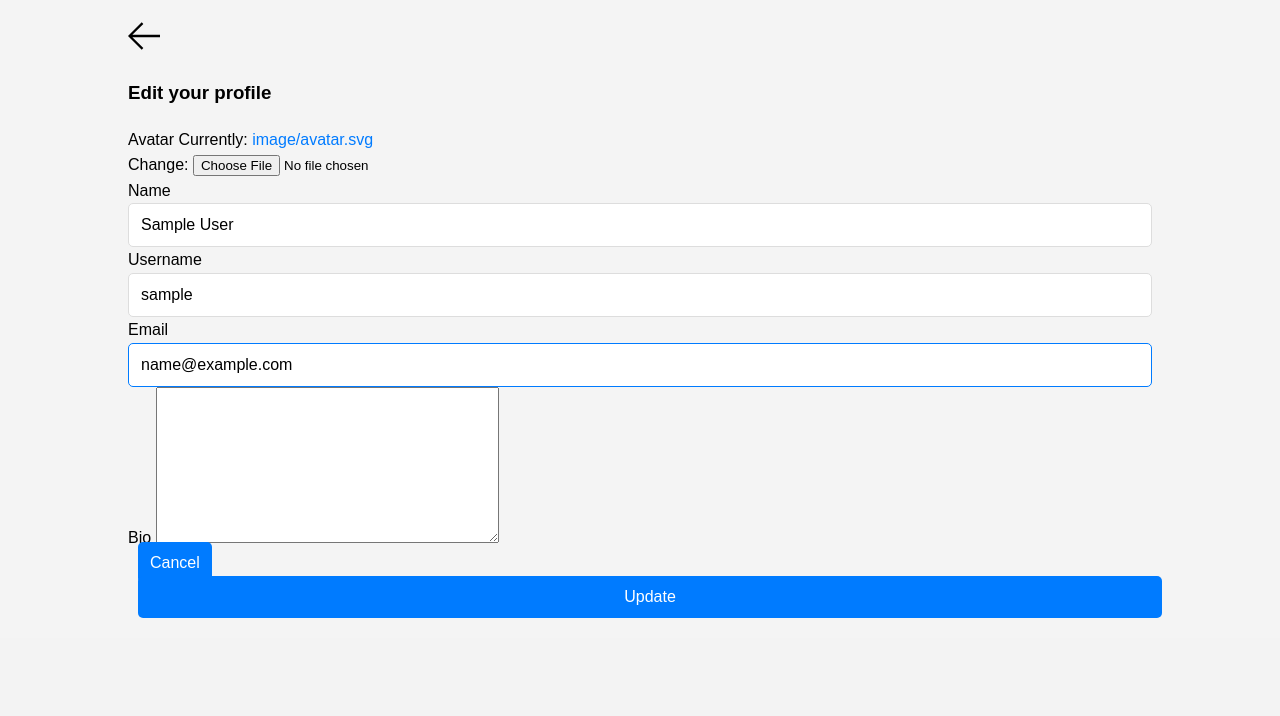
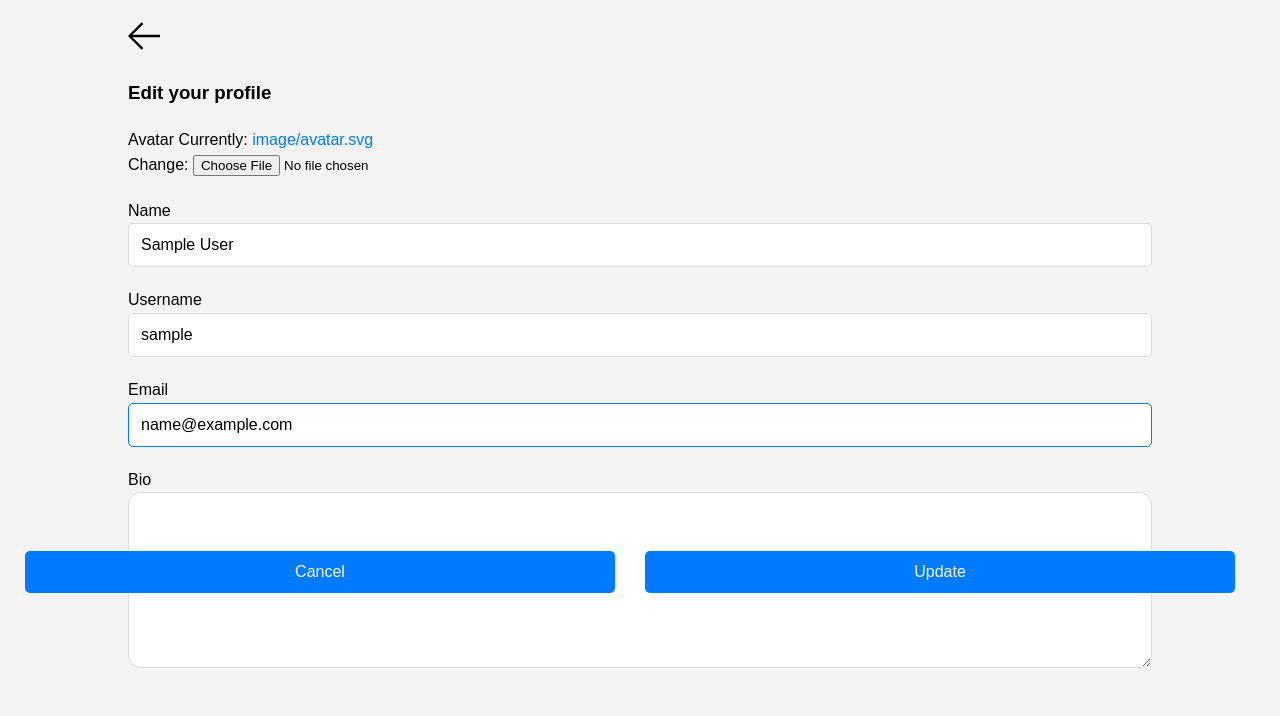
Before and after one commit to horseless-labs/void, a Django app: page /update-user/ in a window 1280 px wide. Shown: the part 172-888 px from the top of the page. Before the commit the page ends 790 px from the top, so only its background shows below. Run offline with Django 5.2, Linux system fonts and the light colour scheme; the visitor is signed in with stand-in values (Sample User, id 1).

Commit message:
Clean up update_user.html

```diff
--- a/base/templates/base/update_user.html
+++ b/base/templates/base/update_user.html
@@ -9,9 +9,7 @@
           <a href="{% url 'home' %}">
             <svg version="1.1" xmlns="http://www.w3.org/2000/svg" width="32" height="32" viewBox="0 0 32 32">
               <title>arrow-left</title>
-              <path
-                d="M13.723 2.286l-13.723 13.714 13.719 13.714 1.616-1.611-10.96-10.96h27.625v-2.286h-27.625l10.965-10.965-1.616-1.607z">
-              </path>
+              <path d="M13.723 2.286l-13.723 13.714 13.719 13.714 1.616-1.611-10.96-10.96h27.625v-2.286h-27.625l10.965-10.965-1.616-1.607z"></path>
             </svg>
           </a>
           <h3>Edit your profile</h3>
@@ -23,20 +21,18 @@
 
           {% for field in form %}
           <div class="form__group">
-            <label for="profile_pic">{{field.label}}</label>
-            {{field}}
+            <label for="{{ field.id_for_label }}">{{ field.label }}</label>
+            {{ field }}
           </div>
           {% endfor %}
 
-
-          <div class="form__action">
-            <a class="btn btn--dark" href="{% url 'home' %}">Cancel</a>
+          <div class="button-container">
+            <button class="btn btn--main" href="{% url 'home' %}">Cancel</button>
             <button class="btn btn--main" type="submit">Update</button>
           </div>
         </form>
       </div>
     </div>
   </div>
-  </div>
 </main>
 {% endblock content %}
--- a/static/style.css
+++ b/static/style.css
@@ -297,11 +297,12 @@ form button:hover {
 
 /* Consistent button */
 .btn--main {
+    width: auto;
     background-color: #007bff;
     color: #fff;
-    padding: 12px;
+    padding: 12px 25px;
     border: none;
-    border-radius: 5px;
+    border-radius: 8px;
     cursor: pointer;
     font-size: 1em;
     transition: background-color 0.3s ease;
@@ -450,3 +451,35 @@ input[type="email"] {
 .btn:hover {
     background-color: #0056b3;
 }
+
+.form__group {
+    margin-bottom: 20px;
+}
+
+.form__action {
+    display: flex;
+    justify-content: center;
+    gap: 10px;
+    margin-top: 20px;
+    position: fixed;
+    bottom: 20px;
+    left: 0;
+    right: 0;
+}
+
+textarea {
+    width: 100%;
+    padding: 12px;
+    border: 1px solid #ddd;
+    border-radius: 1em;
+    font-size: 1em;
+    box-sizing: border-box;
+    resize: vertical;
+}
+
+.form__action {
+    display: flex;
+    justify-content: flex-end;
+    gap: 10px;
+    margin-top: 20px;
+}
```
